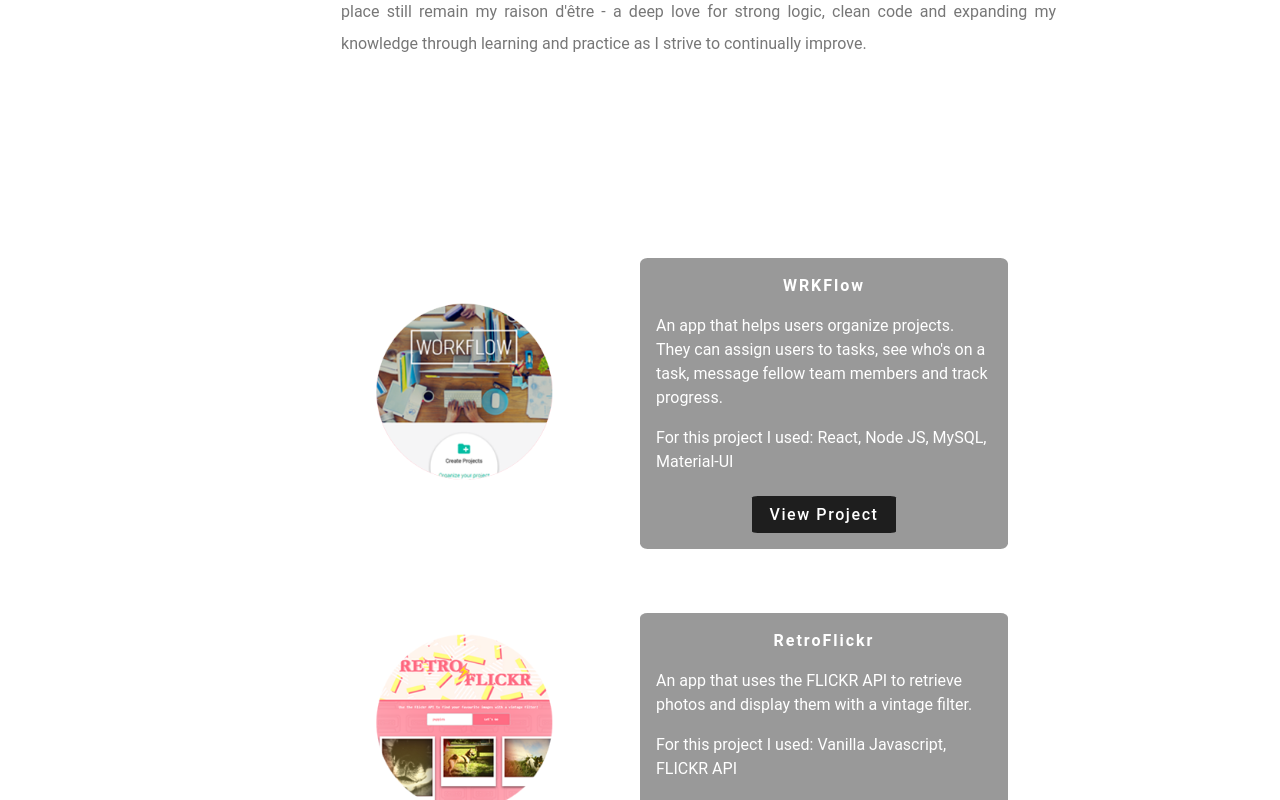
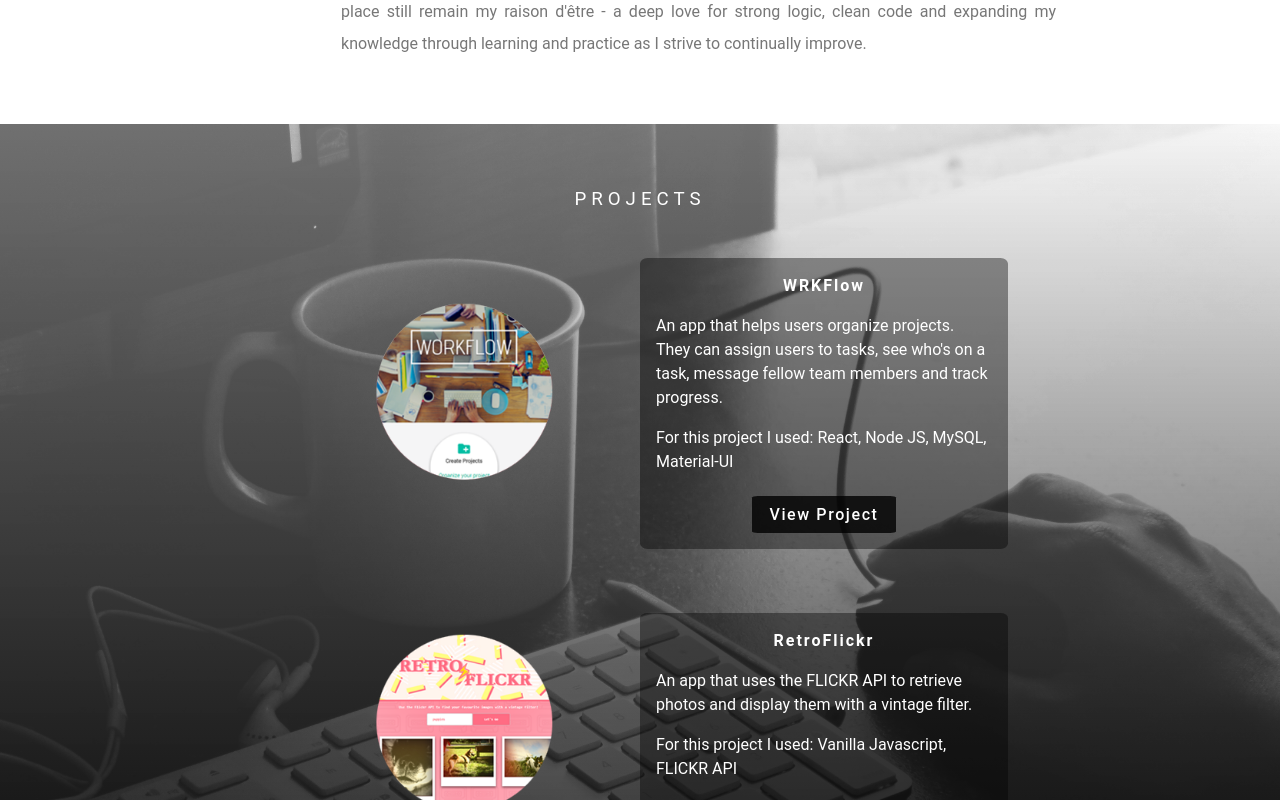
Before and after one commit to candicecz/portfolio, a React (Create React App) app: page / in a window 1280 px wide. Shown: the part 1060-1860 px from the top of the page. Built offline with nearby package versions, Linux system fonts and the light colour scheme.

Commit message:
fixed conflicts

```diff
--- a/src/App.css
+++ b/src/App.css
@@ -102,13 +102,10 @@ div .github-icon {
   display: flex;
   flex-wrap: wrap;
   align-items: center;
-  <<<<<<<: linear-gradient(rgba(255, 255, 255, 0.3), rgba(0, 0, 0, 0.8)), url('./images/op7.jpg');
+  background: linear-gradient(rgba(255, 255, 255, 0.3), rgba(0, 0, 0, 0.8)), url('./images/op7.jpg');
   background-attachment: fixed;
   background-position: center;
-  =======: linear-gradient(rgba(255, 255, 255, 0.6), rgba(0, 0, 0, 0.5)), url('./images/op4.jpg');
-  background-attachment: fixed;
-  background-position: center;
-  >>>>>>>: no-repeat;
+  background-repeat: no-repeat;
   background-size: cover;
   justify-content: space-between;
 }
```
